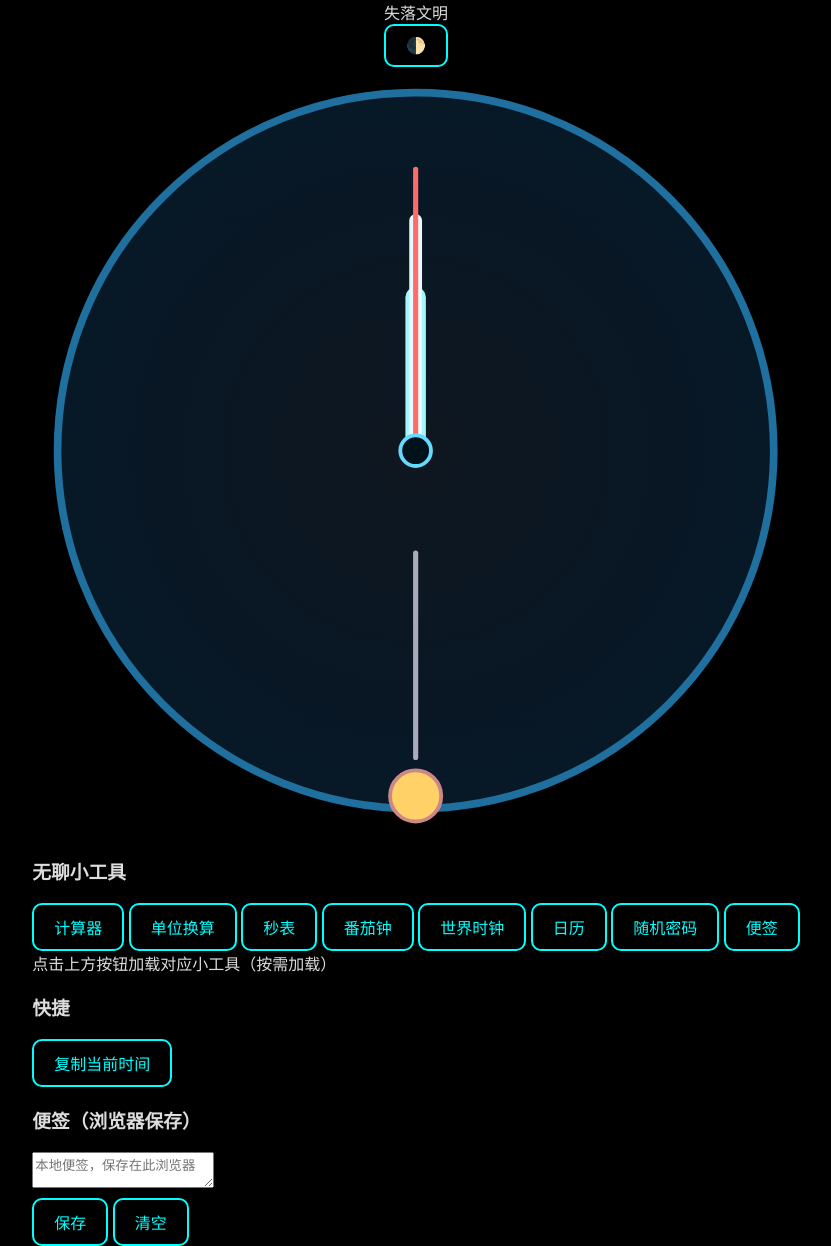
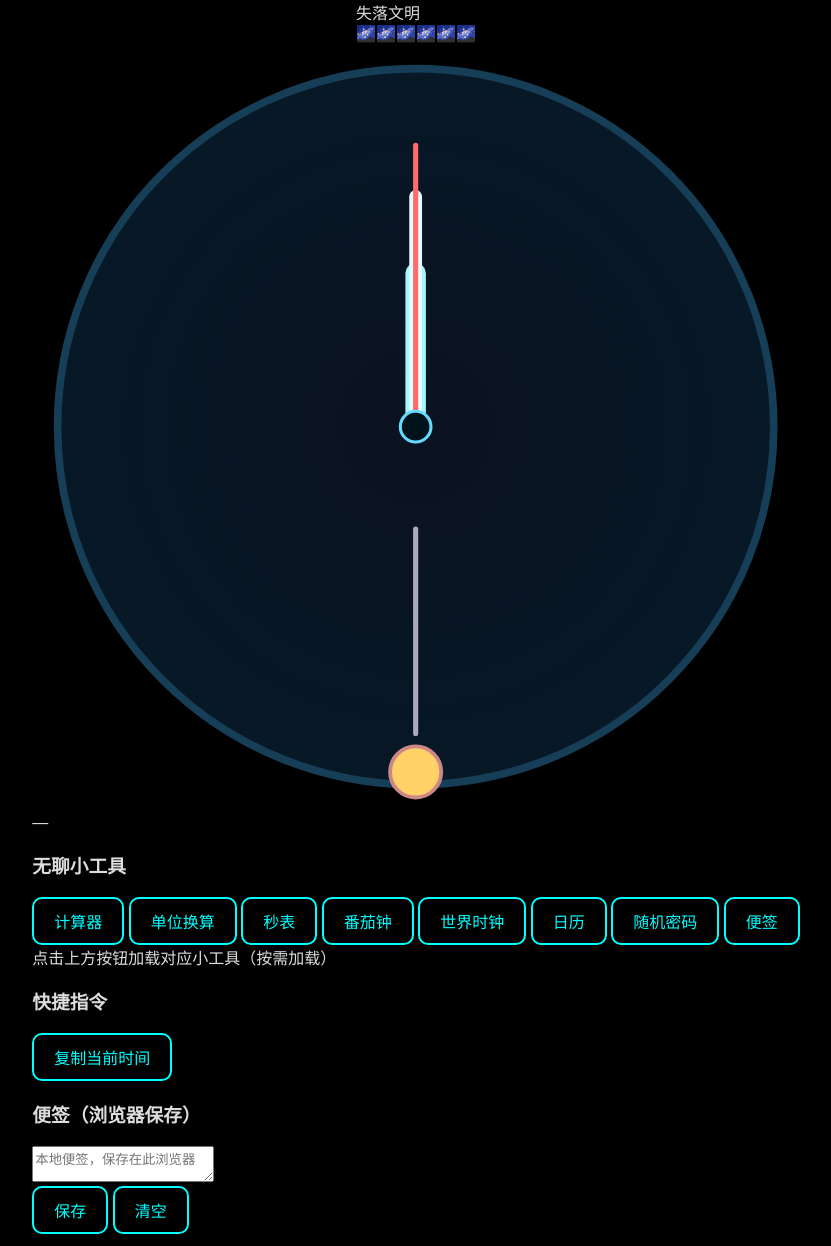
Before and after one commit to slippersheepig/board, a Flask app: page / in a window 1280 px wide. Shown: the part 800-2046 px from the top of the page, without its empty margins (224-1055 px from the left). Run offline with Flask 3, Linux system fonts and the light colour scheme.

Commit message:
Update index.html

```diff
--- a/templates/index.html
+++ b/templates/index.html
@@ -7,88 +7,92 @@
   <link rel="stylesheet" href="/static/css/style.css">
 </head>
 <body>
-  <canvas id="bgCanvas"></canvas>
+  <canvas id="bgCanvas" aria-hidden="true"></canvas>
 
   <header id="topbar">
     <div class="title">失落文明</div>
-    <div class="controls">
-      <button id="themeToggle" title="切换黑暗/明亮模式">🌓</button>
-    </div>
+    <div class="subtitle">🌌🌌🌌🌌🌌🌌</div>
   </header>
 
-  <div id="ui">
-    <div id="leftPanel">
+  <main id="container">
+    <section id="leftCol">
       <div id="clockCard" class="card">
         <!-- SVG 时钟 -->
-        <svg id="clockSVG" viewBox="0 0 300 300" class="clockSVG" preserveAspectRatio="xMidYMid meet">
+        <svg id="clockSVG" viewBox="0 0 300 300" class="clockSVG" preserveAspectRatio="xMidYMid meet" aria-label="时钟">
           <defs>
             <radialGradient id="clockGrad">
-              <stop offset="0%" stop-color="#0f1720"/>
+              <stop offset="0%" stop-color="#0b1220"/>
               <stop offset="100%" stop-color="#071827"/>
             </radialGradient>
+            <filter id="glow" x="-50%" y="-50%" width="200%" height="200%">
+              <feGaussianBlur stdDeviation="3.5" result="coloredBlur"/>
+              <feMerge>
+                <feMergeNode in="coloredBlur"/>
+                <feMergeNode in="SourceGraphic"/>
+              </feMerge>
+            </filter>
           </defs>
 
           <g id="clockGroup" transform="translate(150,150)">
-            <circle r="140" fill="url(#clockGrad)" stroke="#1f6f9f" stroke-width="3"></circle>
+            <circle r="140" fill="url(#clockGrad)" stroke="#173e57" stroke-width="3"></circle>
 
-            <!-- tick marks will be drawn by JS if needed -->
-            <g id="hands">
+            <g id="marks"></g>
+
+            <g id="hands" filter="">
               <line id="hourHand" x1="0" y1="0" x2="0" y2="-60" stroke-linecap="round" stroke-width="8" stroke="#a3f6ff"/>
               <line id="minuteHand" x1="0" y1="0" x2="0" y2="-90" stroke-linecap="round" stroke-width="5" stroke="#e6fbff"/>
               <line id="secondHand" x1="0" y1="0" x2="0" y2="-110" stroke-linecap="round" stroke-width="2" stroke="#ff6b6b"/>
             </g>
 
-            <!-- pendulum rod and bob group (rod drawn relative to center-bottom) -->
             <g id="pendulumGroup" transform="translate(0,40)">
               <line id="pendulumRod" x1="0" y1="0" x2="0" y2="80" stroke="#aab" stroke-width="2" stroke-linecap="round"/>
               <circle id="pendulumBob" cx="0" cy="95" r="10" fill="#ffd166" stroke="#c88" stroke-width="1.5"/>
             </g>
 
-            <circle r="6" fill="#00121a" stroke="#66d9ff" stroke-width="1.5"></circle>
+            <circle r="6" fill="#00121a" stroke="#66d9ff" stroke-width="1.2"></circle>
           </g>
         </svg>
 
-        <div id="dateText" class="dateText"></div>
+        <div id="dateText" class="dateText neon">—</div>
       </div>
 
       <div id="toolsCard" class="card">
         <h3>无聊小工具</h3>
-        <div id="toolButtons" class="toolButtons">
-          <button data-tool="calculator">计算器</button>
-          <button data-tool="unitConverter">单位换算</button>
-          <button data-tool="stopwatch">秒表</button>
-          <button data-tool="pomodoro">番茄钟</button>
-          <button data-tool="worldClocks">世界时钟</button>
-          <button data-tool="calendar">日历</button>
-          <button data-tool="passwordGen">随机密码</button>
-          <button data-tool="notes">便签</button>
+        <div id="toolButtons" class="toolButtons" role="toolbar" aria-label="工具按钮组">
+          <button data-tool="calculator" class="neon-btn">计算器</button>
+          <button data-tool="unitConverter" class="neon-btn">单位换算</button>
+          <button data-tool="stopwatch" class="neon-btn">秒表</button>
+          <button data-tool="pomodoro" class="neon-btn">番茄钟</button>
+          <button data-tool="worldClocks" class="neon-btn">世界时钟</button>
+          <button data-tool="calendar" class="neon-btn">日历</button>
+          <button data-tool="passwordGen" class="neon-btn">随机密码</button>
+          <button data-tool="notes" class="neon-btn">便签</button>
         </div>
         <div id="toolArea" class="toolArea">
           <div class="hint">点击上方按钮加载对应小工具</div>
         </div>
       </div>
-    </div>
+    </section>
 
-    <div id="rightPanel">
+    <aside id="rightCol">
       <div class="card quickCard">
-        <h3>快捷</h3>
-        <button id="copyTime">复制当前时间</button>
+        <h3>快捷指令</h3>
+        <button id="copyTime" class="neon-small">复制当前时间</button>
         <div id="copyResult" class="muted"></div>
       </div>
 
       <div class="card noteCard">
         <h3>便签（浏览器保存）</h3>
         <textarea id="noteArea" placeholder="本地便签，保存在此浏览器"></textarea>
-        <div style="margin-top:6px">
-          <button id="noteSave">保存</button>
-          <button id="noteClear">清空</button>
+        <div class="noteActions">
+          <button id="noteSave" class="neon-small">保存</button>
+          <button id="noteClear" class="neon-small">清空</button>
         </div>
       </div>
-    </div>
-  </div>
+    </aside>
+  </main>
 
   <script type="module" src="/static/js/main.js"></script>
   <script type="module" src="/static/js/clock.js"></script>
-  <script type="module" src='/static/js/background.js') }}"></script>
 </body>
 </html>
```
